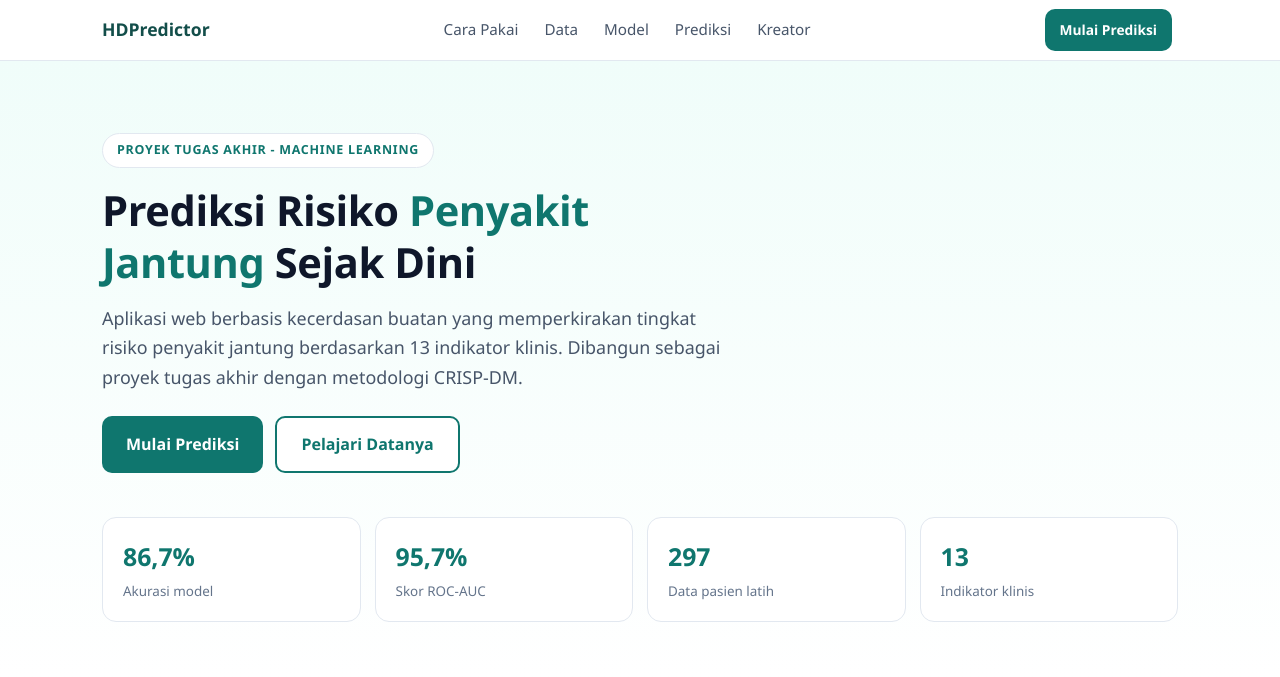
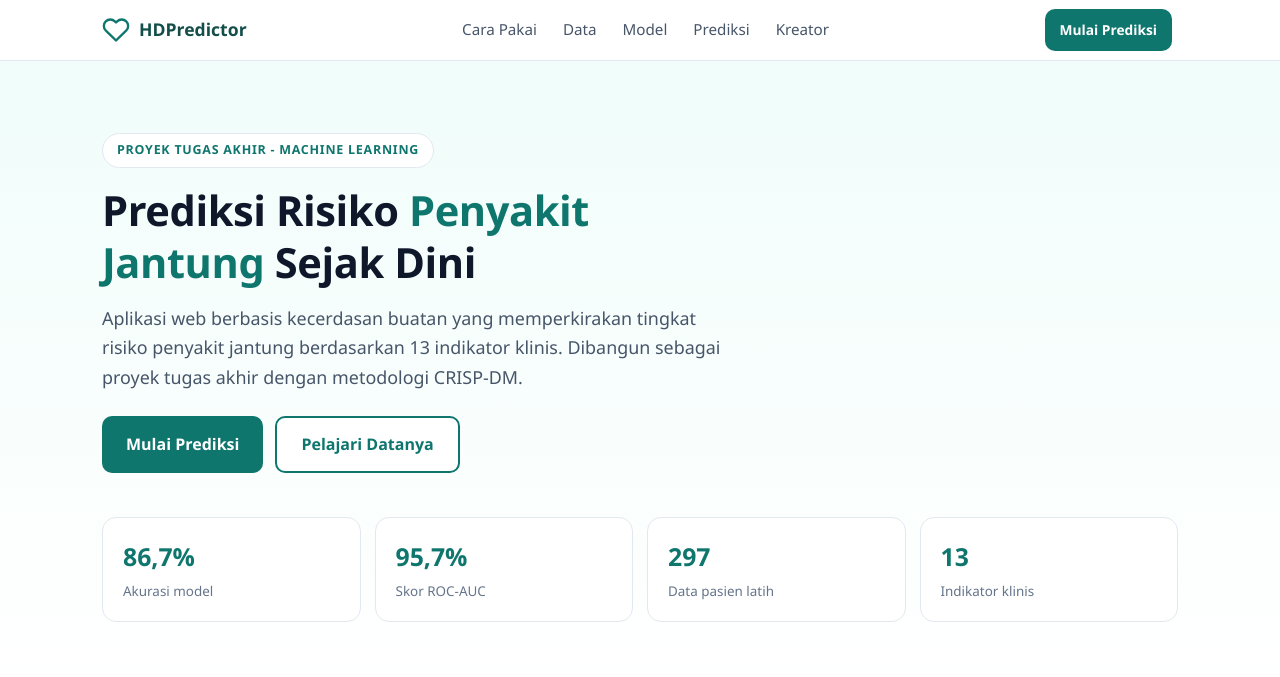
Before and after one commit to dandienter/heart-disease-predictor, a Flask app: page / in a window 1280 px wide. Shown: the top 677 px of the page. Run offline with Flask 3, Linux system fonts and the light colour scheme; parts of the project's set-up code (start-up, migrations or seed data) failed here and were passed over.

Commit message:
Header: kembalikan ikon love

```diff
--- a/templates/index.html
+++ b/templates/index.html
@@ -22,7 +22,8 @@ a{color:inherit}
 /* header */
 header{position:sticky;top:0;z-index:50;background:rgba(255,255,255,.96);backdrop-filter:blur(8px);border-bottom:1px solid var(--slate-200)}
 .nav{display:flex;align-items:center;justify-content:space-between;gap:12px;min-height:60px;padding:10px 0}
-.brand{text-decoration:none;font-weight:700;font-size:1.1rem;color:var(--teal-900)}
+.brand{display:flex;align-items:center;gap:9px;text-decoration:none;font-weight:700;font-size:1.1rem;color:var(--teal-900)}
+.brand svg{width:28px;height:28px;flex:none}
 .nav-links{display:none}
 .btn{display:inline-flex;align-items:center;justify-content:center;text-decoration:none;border:none;cursor:pointer;font-weight:600;border-radius:10px;padding:13px 24px;font-size:1rem;min-height:48px;transition:background .15s ease}
 .btn-primary{background:var(--teal-700);color:#fff}
@@ -161,7 +162,10 @@ footer b{color:#fff}
 
 <header>
   <div class="wrap nav">
-    <a class="brand" href="#beranda">HDPredictor</a>
+    <a class="brand" href="#beranda">
+      <svg viewBox="0 0 24 24" fill="none" stroke="#0f766e" stroke-width="2" stroke-linecap="round" stroke-linejoin="round"><path d="M20.8 4.6a5.5 5.5 0 0 0-7.8 0L12 5.6l-1-1a5.5 5.5 0 0 0-7.8 7.8l1 1L12 21l7.8-7.6 1-1a5.5 5.5 0 0 0 0-7.8z"/></svg>
+      HDPredictor
+    </a>
     <ul class="nav-links">
       <li><a href="#cara">Cara Pakai</a></li>
       <li><a href="#data">Data</a></li>
```
